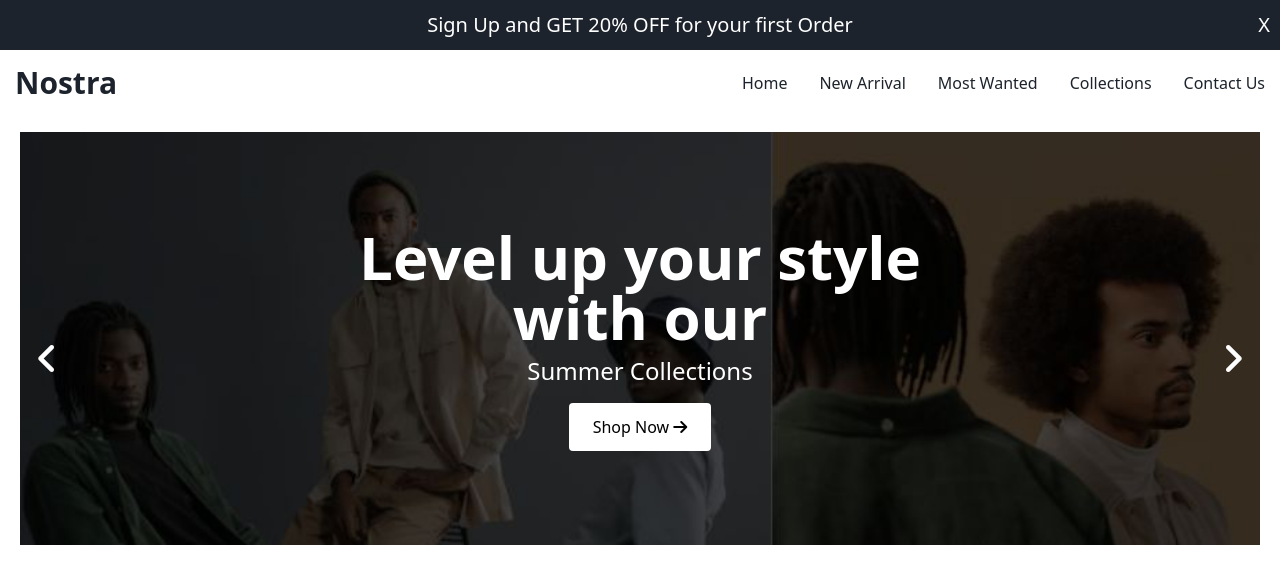
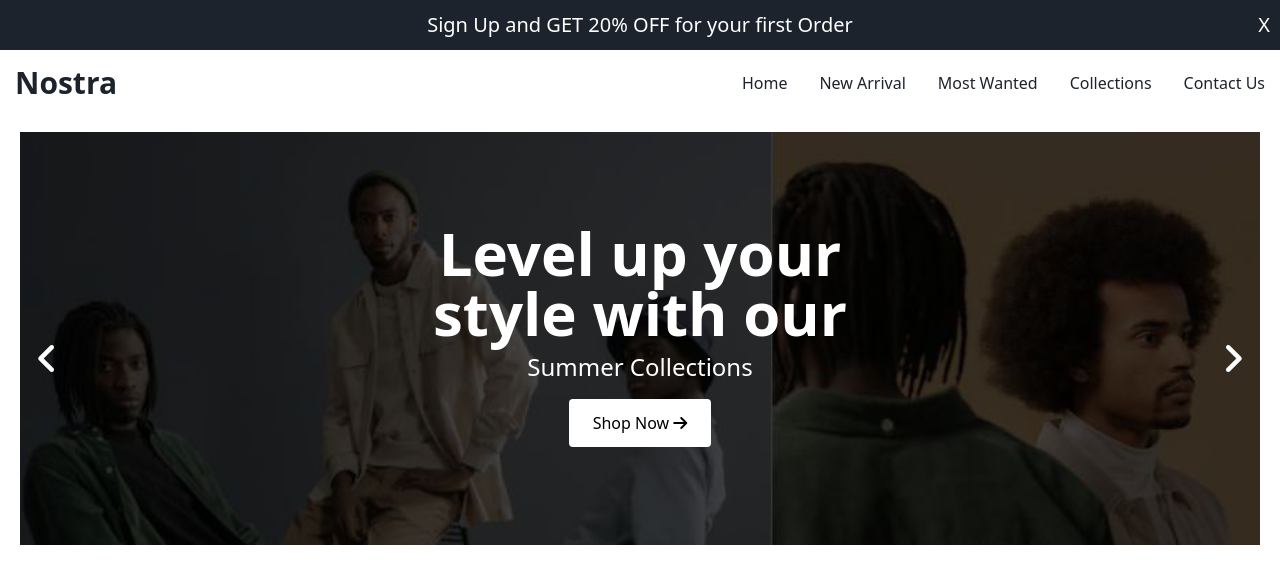
Before and after one commit to isaacpaminis/Nostra, a website: page index.html in a window 1280 px wide. Shown: the top 582 px of the page. Drawn offline with nearby package versions, Linux system fonts and the light colour scheme.

Commit message:
Size adjusted

```diff
--- a/index.html
+++ b/index.html
@@ -47,17 +47,17 @@
 
     <!--Slider-->
     <div class="container">
-        <section class="slider relative w-full overflow-hidden mt-4 h-[350px] md:h-[500px]">
+        <section class="slider relative w-full overflow-hidden mt-4 h-[380px] md:h-[500px]">
             <div
                 class="slider-left-button absolute top-1/2 left-4 -translate-y-1/2 text-white text-2xl md:text-4xl cursor-pointer z-10">
                 <i class="fa-solid fa-angle-left"></i>
             </div>
 
             <div
-                class="slider-content absolute top-[60%] md:top-1/2 left-1/2 transform -translate-x-1/2 -translate-y-1/2 text-center text-white w-[90%] z-10">
+                class="slider-content p-10 absolute top-[60%] md:top-1/2 left-1/2 transform -translate-x-1/2 -translate-y-1/2 text-center text-white w-[90%] z-10">
                 <h1 class="font-bold text-xl md:text-6xl mb-2">Level up your style with our</h1>
                 <h4 class="text-sm md:text-2xl mb-4">Summer Collections</h4>
-                <button class="bg-white text-black px-4 py-2 md:px-6 md:py-3 rounded"> Shop Now <i
+                <button class="bg-white text-black px-4 py-2 md:px-6 md:py-3 rounded mb-2"> Shop Now <i
                         class="fa-solid fa-arrow-right"></i> </button>
             </div>
 
```
